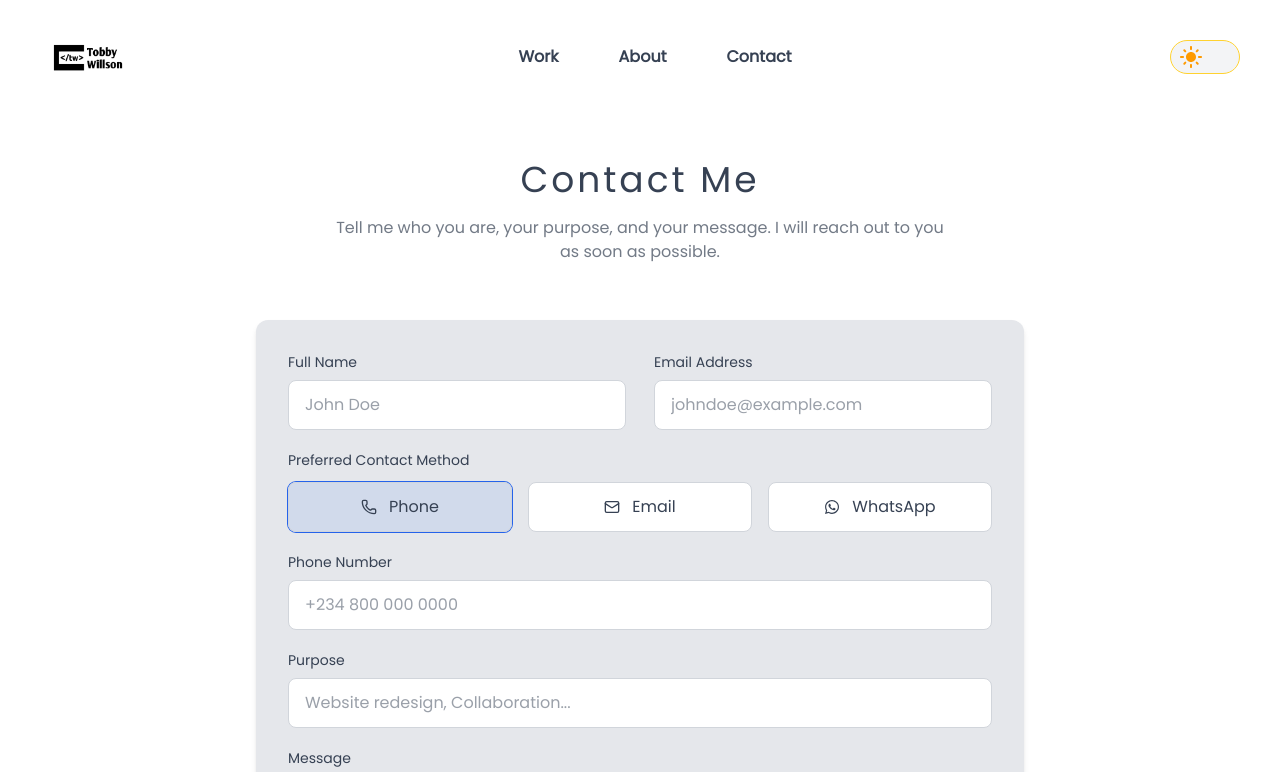
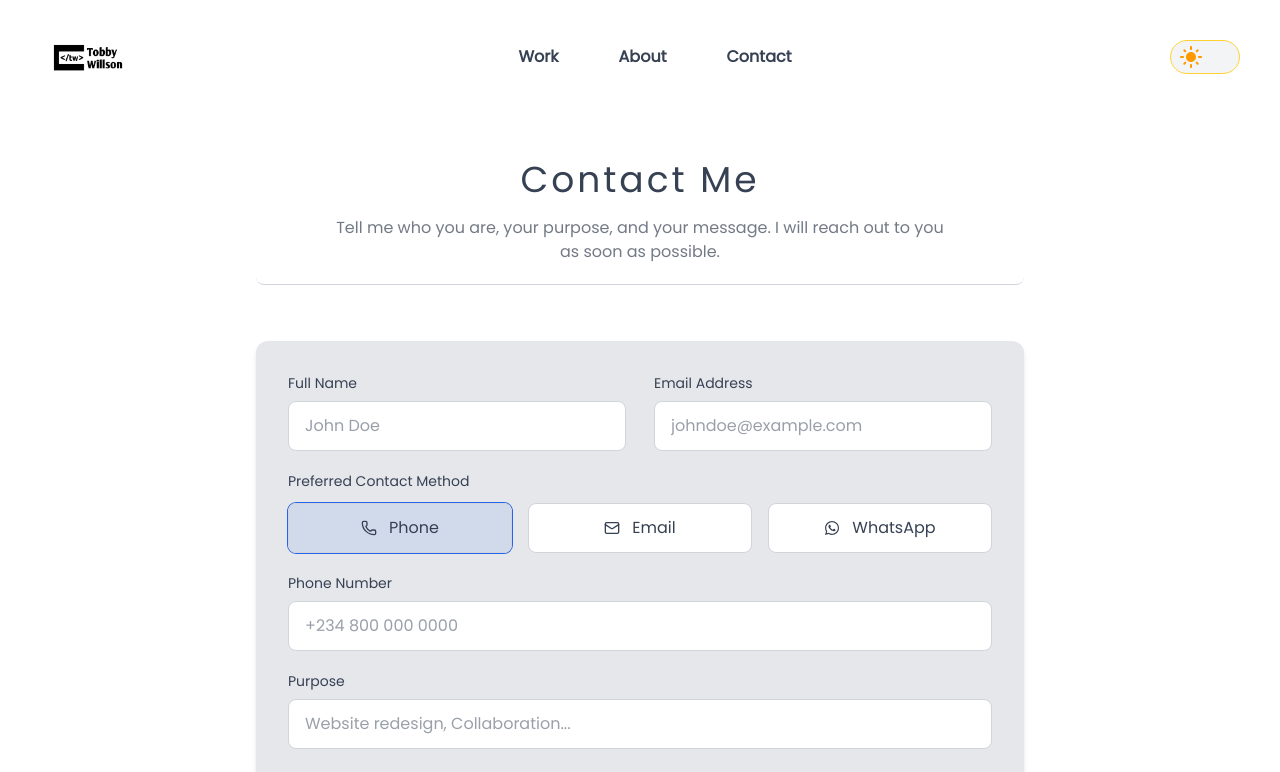
Before and after one commit to TobbyWillson/my-portfolio, a React (Vite) app: page /contact in a window 1280 px wide. Shown: the top 772 px of the page. Built offline with nearby package versions, Linux system fonts and the light colour scheme.

Commit message:
Update Contact.jsx
New Changes

```diff
--- a/src/pages/Contact.jsx
+++ b/src/pages/Contact.jsx
@@ -172,7 +172,7 @@ const Contact = () => {
 
   return (
     <section className='my-30 max-w-3xl mx-auto' id='contact'>
-      <div className='mb-14 text-center flex flex-col gap-4'>
+      <div className='mb-14 text-center flex flex-col gap-4 border-b border-border-gray pb-5 rounded-lg'>
         <h1 className='text-3xl sm:text-4xl tracking-[3px]'>Contact Me</h1>
         <p className='text-sm sm:text-base dark:text-gray-100/60 text-bg-text/70 sm:mx-20'>Tell me who you are, your purpose, and your message. I will reach out to you as soon as possible.</p>
       </div>
```
